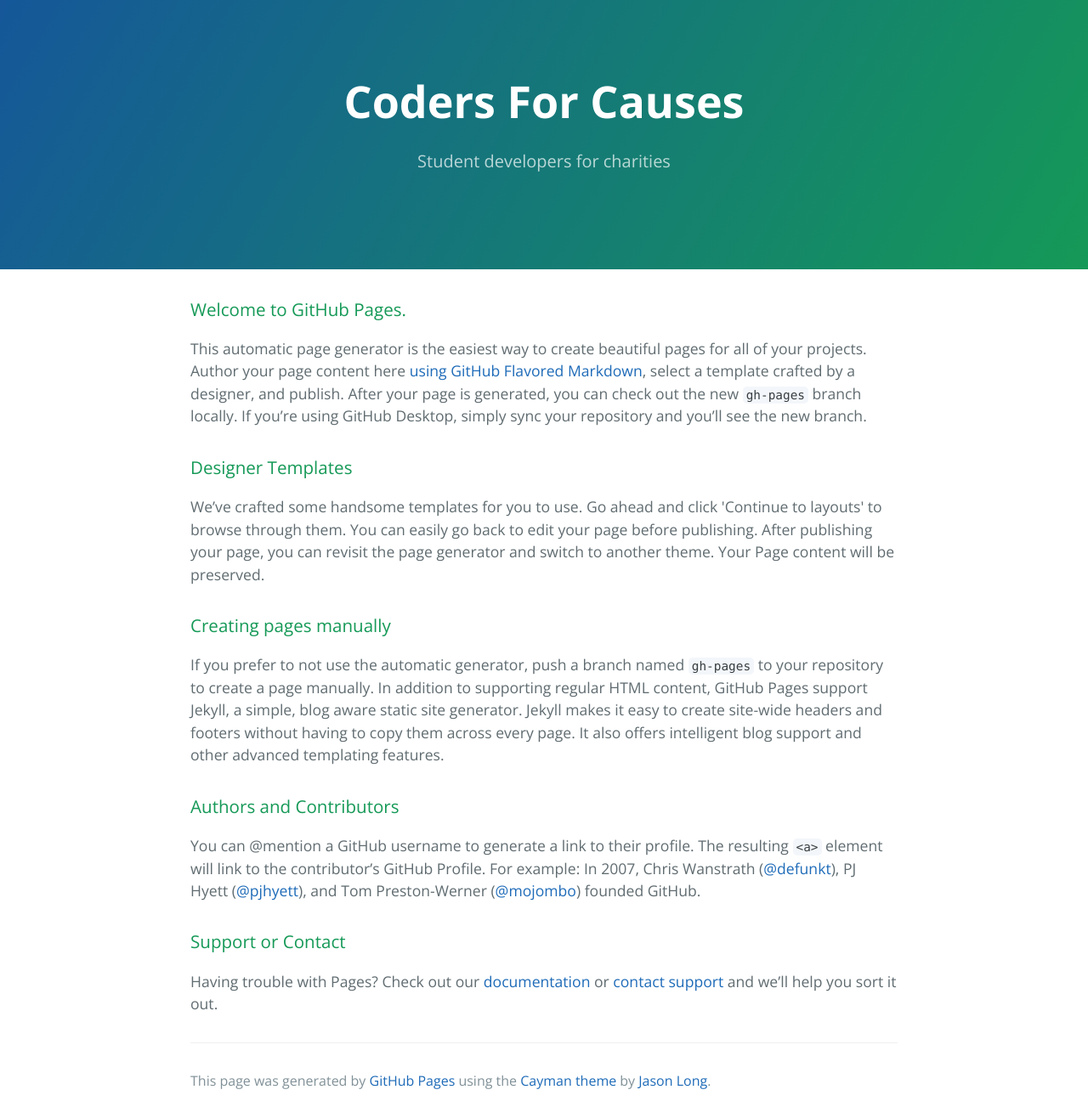
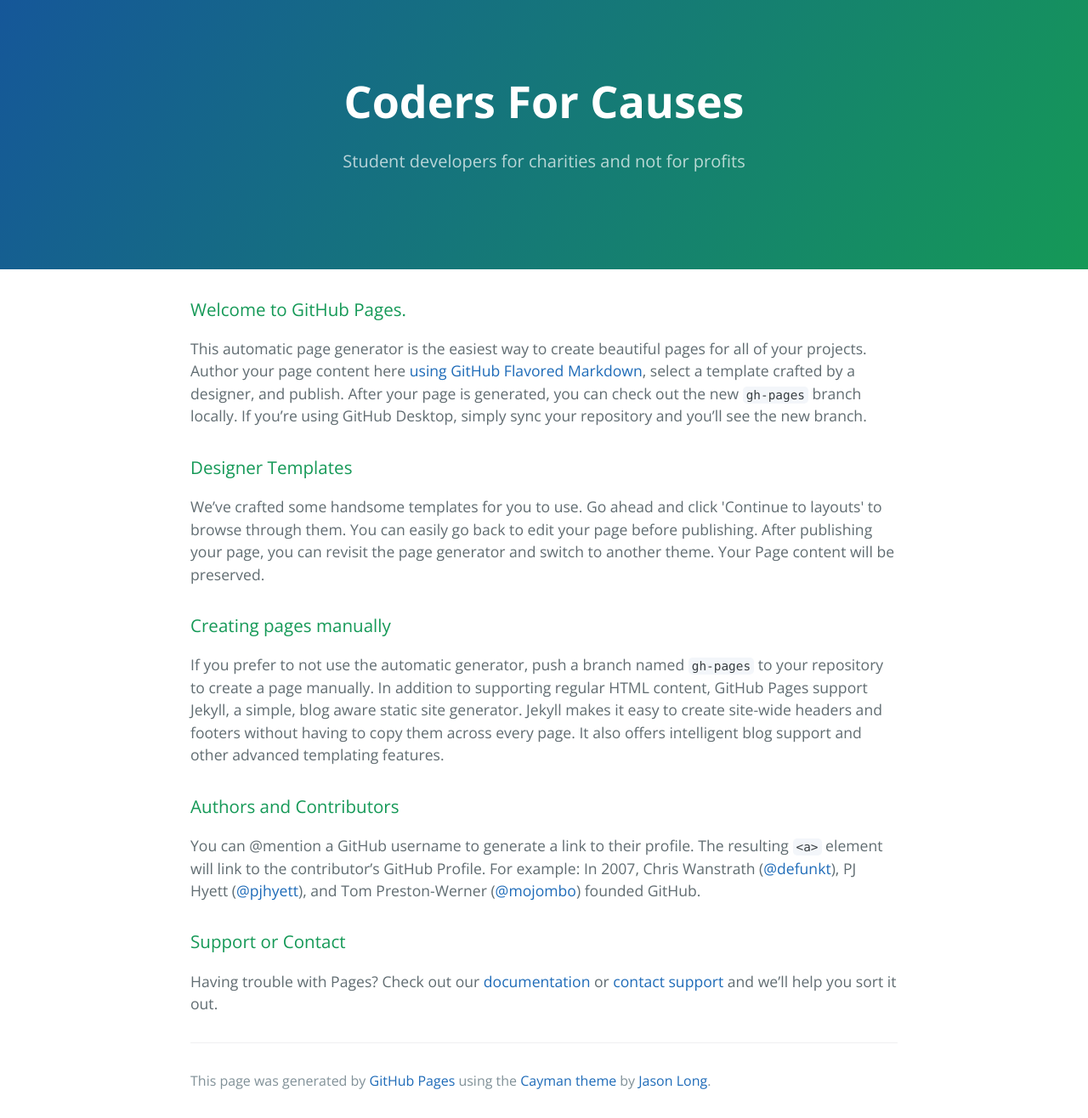
Before and after one commit to codersforcauses/backup, a Jekyll site: the page index.html, which Jekyll copies as it is, in a window 1280 px wide. Shown: the whole page at 85% size. Built offline with Jekyll 4.4.1, drawn with Linux system fonts in a browser that asks for light colours.

Commit message:
Minor text fixes

```diff
--- a/index.html
+++ b/index.html
@@ -12,7 +12,7 @@
   <body>
     <section class="page-header">
       <h1 class="project-name">Coders For Causes</h1>
-      <h2 class="project-tagline">Student developers for charities</h2>
+      <h2 class="project-tagline">Student developers for charities and not for profits</h2>
     </section>
 
     <section class="main-content">
```
